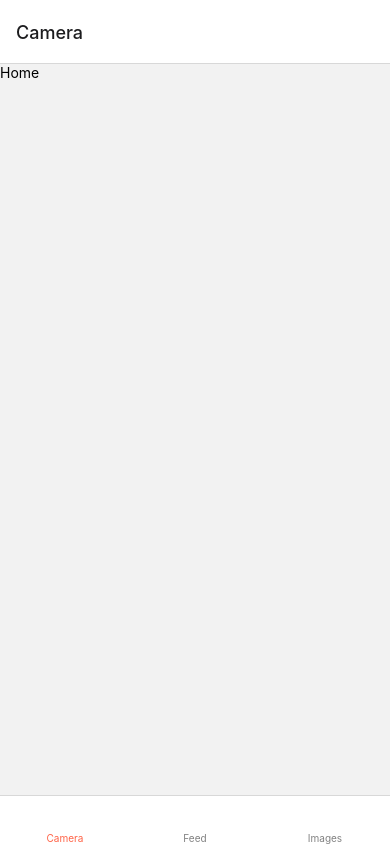
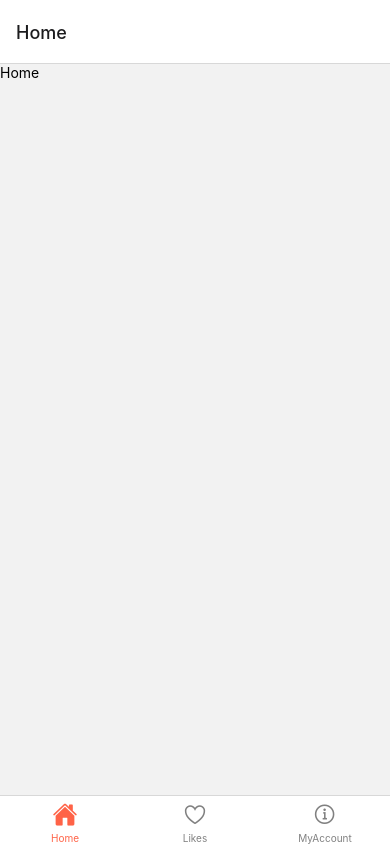
Before and after one commit to WildCodeSchool/2209-wns-rivest-groupe2-mobile, a React Native app: screen / in a window 390 px wide. Built offline with nearby package versions, Linux system fonts and the light colour scheme.

Commit message:
modify icons

```diff
--- a/App.js
+++ b/App.js
@@ -1,8 +1,8 @@
-import React from 'react';
-import { NavigationContainer } from '@react-navigation/native';
+import React from "react";
+import { NavigationContainer } from "@react-navigation/native";
 import Ionicons from "@expo/vector-icons/Ionicons";
-import { StyleSheet } from 'react-native';
-import { createBottomTabNavigator } from '@react-navigation/bottom-tabs';
+import { StyleSheet } from "react-native";
+import { createBottomTabNavigator } from "@react-navigation/bottom-tabs";
 
 import Home from "./screens/Home";
 import Likes from "./screens/Likes";
@@ -14,29 +14,33 @@ export default function App() {
   return (
     <NavigationContainer>
       <Tab.Navigator
-      screenOptions={({ route }) => ({
+        screenOptions={({ route }) => ({
           tabBarIcon: ({ focused, color, size }) => {
             let iconName;
 
-            if (route.name === 'Home') {
+            if (route.name === "Home") {
+              iconName = focused ? "home" : "home-outline";
+            } else if (route.name === "Likes") {
+              iconName = focused ? "heart" : "heart-outline";
+            } else if (route.name === "MyAccount") {
               iconName = focused
-                ? 'home'
-                : 'home-outline';
-            } else if (route.name === 'Likes') {
-              iconName = focused ? 'heart' : 'heart-outline';
-            } else if (route.name === 'MyAccount') {
-              iconName = focused ? 'account' : 'image-outline';
+                ? "md-information-circle"
+                : "md-information-circle-outline";
             }
             // You can return any component that you like here!
-            return <Ionicons name={iconName} size={size} color={color}  />;
+            return <Ionicons name={iconName} size={size} color={color} />;
           },
-          tabBarActiveTintColor: 'tomato',
-          tabBarInactiveTintColor: 'gray',
+          tabBarActiveTintColor: "tomato",
+          tabBarInactiveTintColor: "gray",
         })}
-        >
-        <Tab.Screen name="Camera" component={Home}  options={{ unmountOnBlur: true }} />
-        <Tab.Screen name="Feed" component={Likes} />
-        <Tab.Screen name="Images" component={MyAccount} />
+      >
+        <Tab.Screen
+          name="Home"
+          component={Home}
+          options={{ unmountOnBlur: true }}
+        />
+        <Tab.Screen name="Likes" component={Likes} />
+        <Tab.Screen name="MyAccount" component={MyAccount} />
       </Tab.Navigator>
     </NavigationContainer>
   );
@@ -45,8 +49,8 @@ export default function App() {
 const styles = StyleSheet.create({
   container: {
     flex: 1,
-    backgroundColor: '#fff',
-    alignItems: 'center',
-    justifyContent: 'center',
+    backgroundColor: "#fff",
+    alignItems: "center",
+    justifyContent: "center",
   },
 });
```
